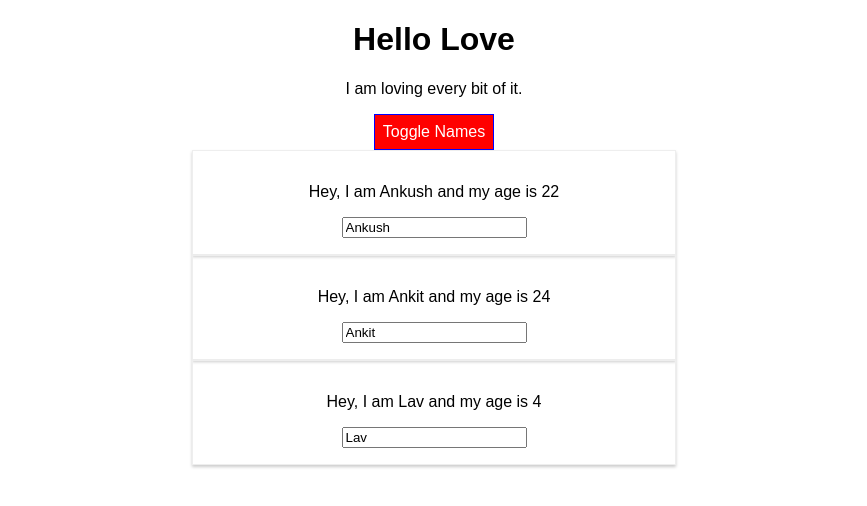
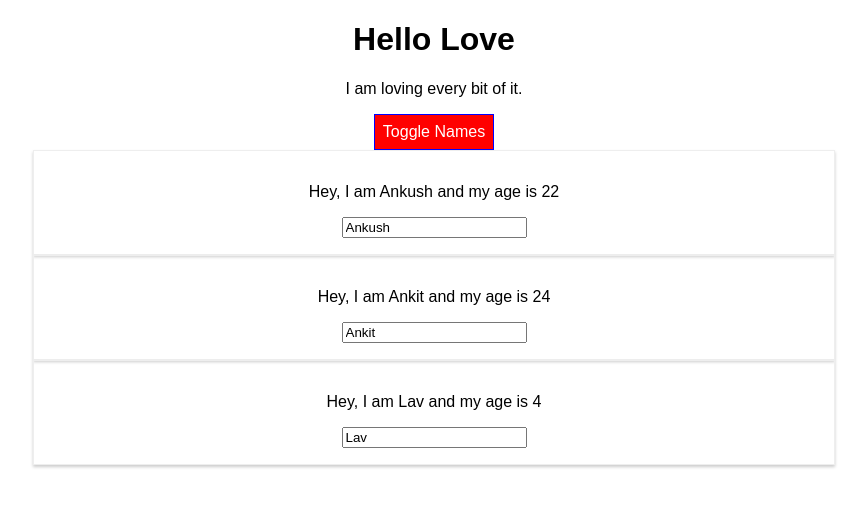
Before and after one commit to ankush953/react-tutorial, a React (Create React App) app: page / in a window 1280 px wide. Both pictures are taken after a click on the button "Toggle Names". Shown: the top 506 px of the page, without its empty margins (206-1073 px from the left). Built offline with nearby package versions, Linux system fonts and the light colour scheme.

Commit message:
removed radium demo

```diff
--- a/src/App.js
+++ b/src/App.js
@@ -1,7 +1,6 @@
 import React, { Component } from 'react';
 import './App.css';
 import Person from './Person/Person';
-import Radium, { StyleRoot } from 'radium';
 
 class App extends Component {
   state = {
@@ -65,10 +64,6 @@
       border: '1px solid blue',
       padding: '8px',
       cursor: 'pointer',
-      ':hover':{
-        backgroundColor: 'lightgreen',
-        color: 'black'
-      }
     };
 
     let persons = null;
@@ -87,10 +82,6 @@
         </div>
       );
       style.backgroundColor = 'red';
-      style[':hover'] = {
-        backgroundColor: 'salmon',
-        color: 'black'
-      }
     }
 
     let classes = []
@@ -102,7 +93,6 @@
     }
 
     return (
-      <StyleRoot>
         <div className="App">
           <h1>Hello Love</h1>
           <p className={classes.join(' ')}>I am loving every bit of it.</p>
@@ -112,9 +102,8 @@
           {persons}
 
         </div>
-      </StyleRoot>
     );
   }
 }
 
-export default Radium(App);
+export default App;
--- a/src/Person/Person.js
+++ b/src/Person/Person.js
@@ -1,15 +1,9 @@
 import React from 'react';
 import './Person.css';
-import Radium from 'radium';
 
 const person = (props) => {
-    const style = {
-        '@media(min-width: 500px)' : {
-            width: '450px'
-        }
-    }
     return (
-        <div className="Person" style={style}>
+        <div className="Person">
             <p onClick={props.click}>Hey, I am {props.name} and my age is {props.age}</p>
             <p>{props.children}</p>
             <input type="text" onChange={props.change} value={props.name}></input>
@@ -17,4 +11,4 @@
     );
 }
 
-export default Radium(person);
+export default person;
```
